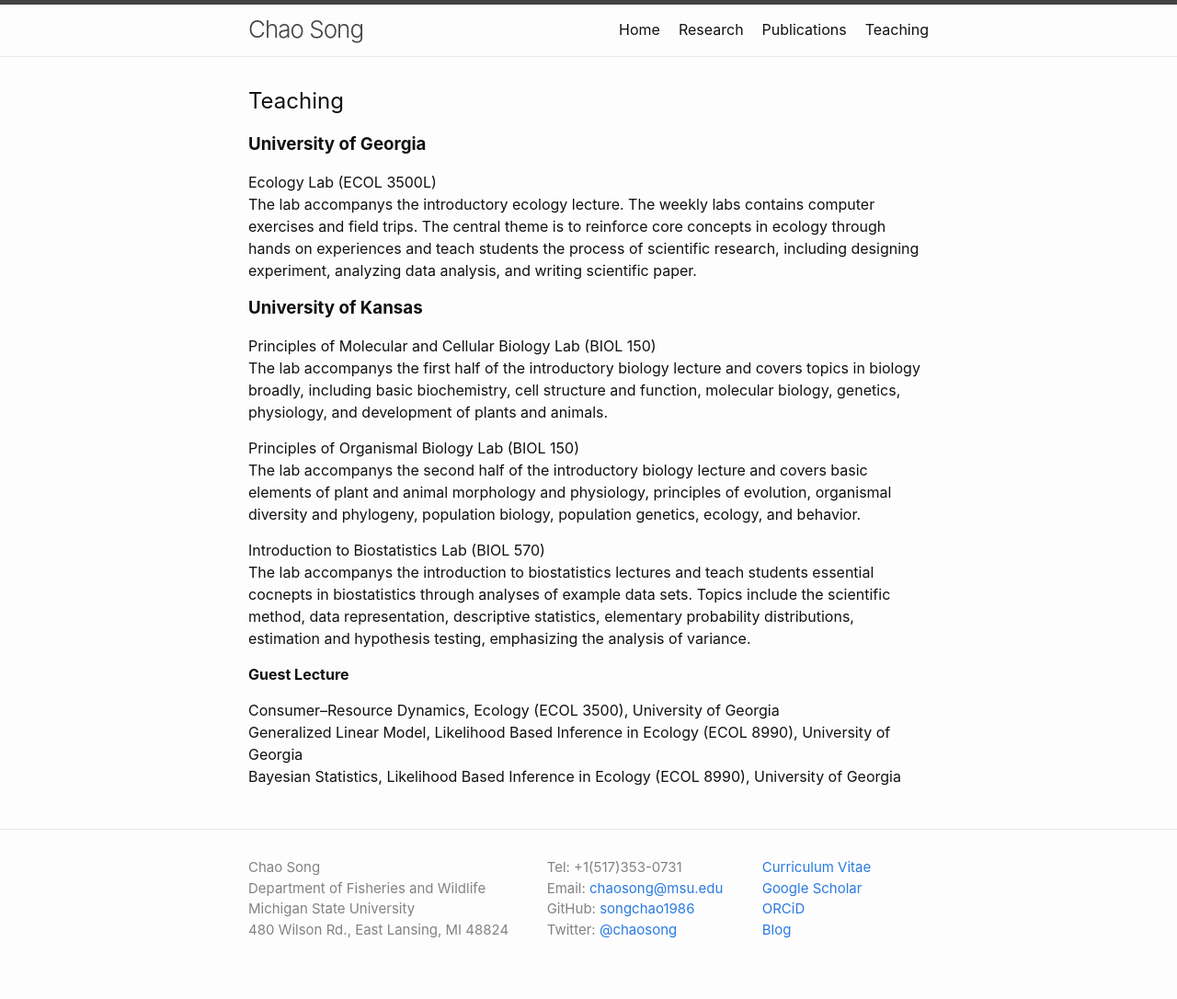
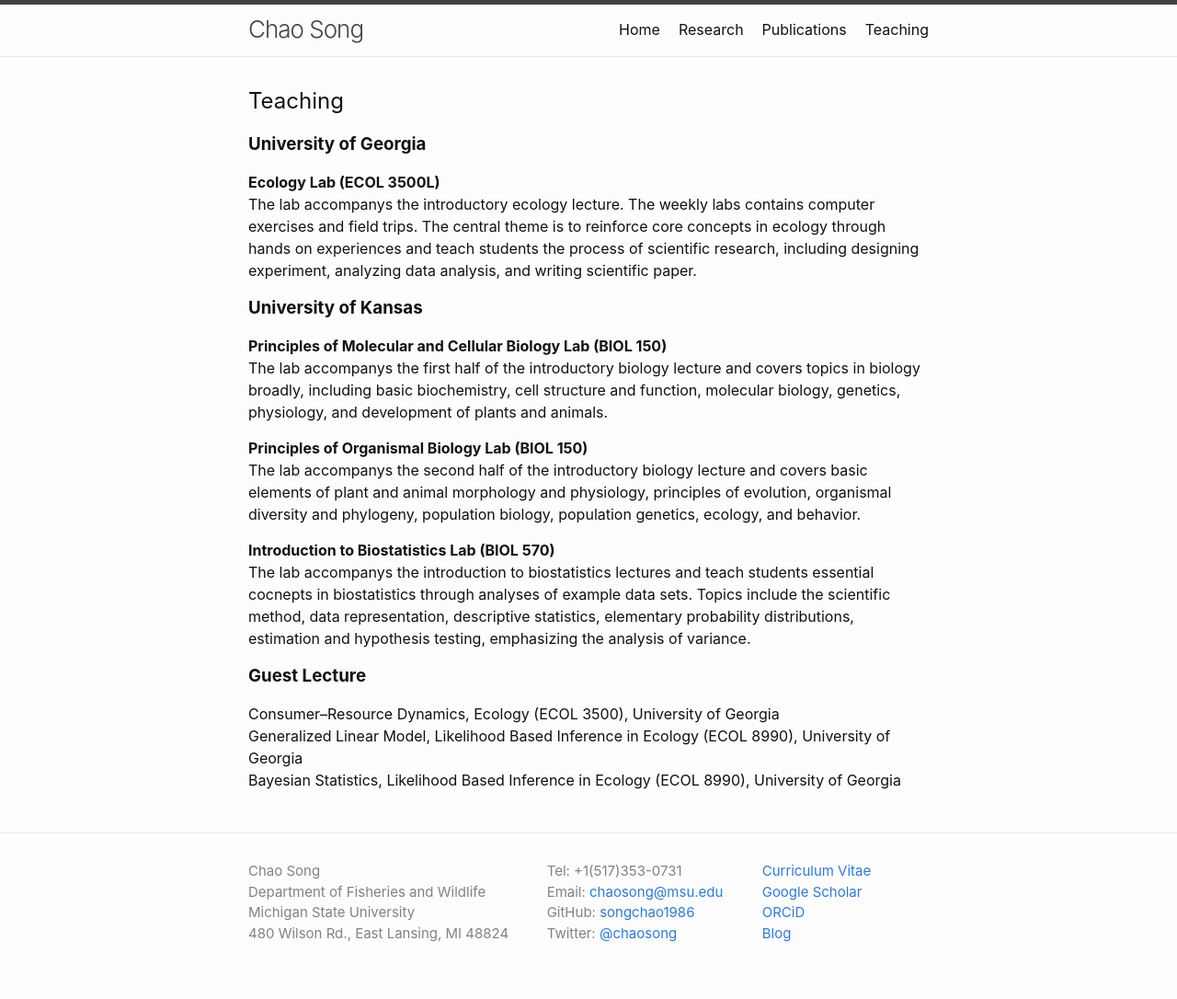
Before and after one commit to songchao1986/songchao1986.github.io, a Jekyll site: the page built from teaching.md, in a window 1280 px wide. Shown: the whole page at 92% size. Built offline with Jekyll 4.4.1, drawn with Linux system fonts in a browser that asks for light colours.

```diff
--- a/teaching.md
+++ b/teaching.md
@@ -7,21 +7,21 @@ permalink: /teaching/
 ## Teaching
 ### **University of Georgia**
 
-Ecology Lab (ECOL 3500L)
+**Ecology Lab (ECOL 3500L)**
 The lab accompanys the introductory ecology lecture. The weekly labs contains computer exercises and field trips. The central theme is to reinforce core concepts in ecology through hands on experiences and teach students the process of scientific research, including designing experiment, analyzing data analysis, and writing scientific paper.
 
 ### **University of Kansas**
 
-Principles of Molecular and Cellular Biology Lab (BIOL 150)
+**Principles of Molecular and Cellular Biology Lab (BIOL 150)**
 The lab accompanys the first half of the introductory biology lecture and covers topics in biology broadly, including basic biochemistry, cell structure and function, molecular biology, genetics, physiology, and development of plants and animals.
 
-Principles of Organismal Biology Lab (BIOL 150)
+**Principles of Organismal Biology Lab (BIOL 150)**
 The lab accompanys the second half of the introductory biology lecture and covers basic elements of plant and animal morphology and physiology, principles of evolution, organismal diversity and phylogeny, population biology, population genetics, ecology, and behavior.
 
-Introduction to Biostatistics Lab (BIOL 570)
+**Introduction to Biostatistics Lab (BIOL 570)**
 The lab accompanys the introduction to biostatistics lectures and teach students essential cocnepts in biostatistics through analyses of example data sets. Topics include the scientific method, data representation, descriptive statistics, elementary probability distributions, estimation and hypothesis testing, emphasizing the analysis of variance.
 
-**Guest Lecture**
+### **Guest Lecture**
 
 Consumer–Resource Dynamics, Ecology (ECOL 3500), University of Georgia
 Generalized Linear Model, Likelihood Based Inference in Ecology (ECOL 8990), University of Georgia
```
